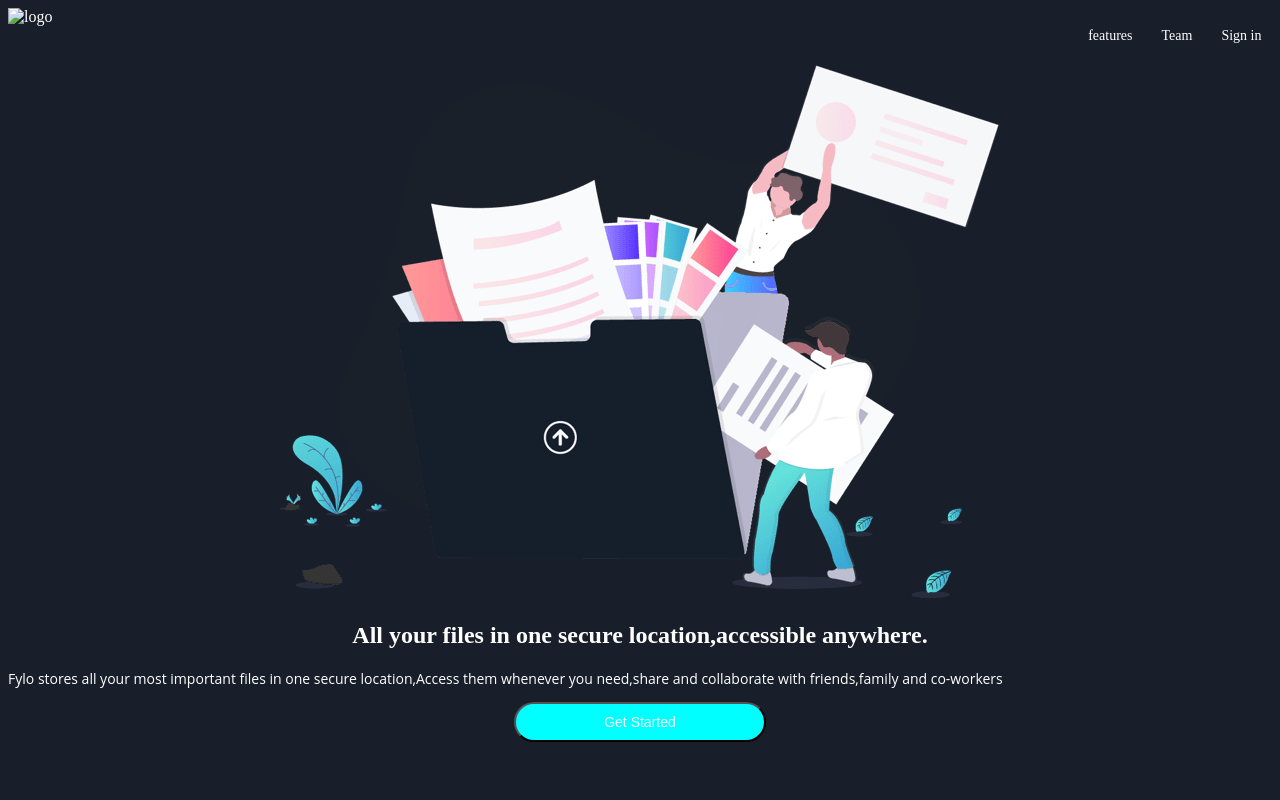
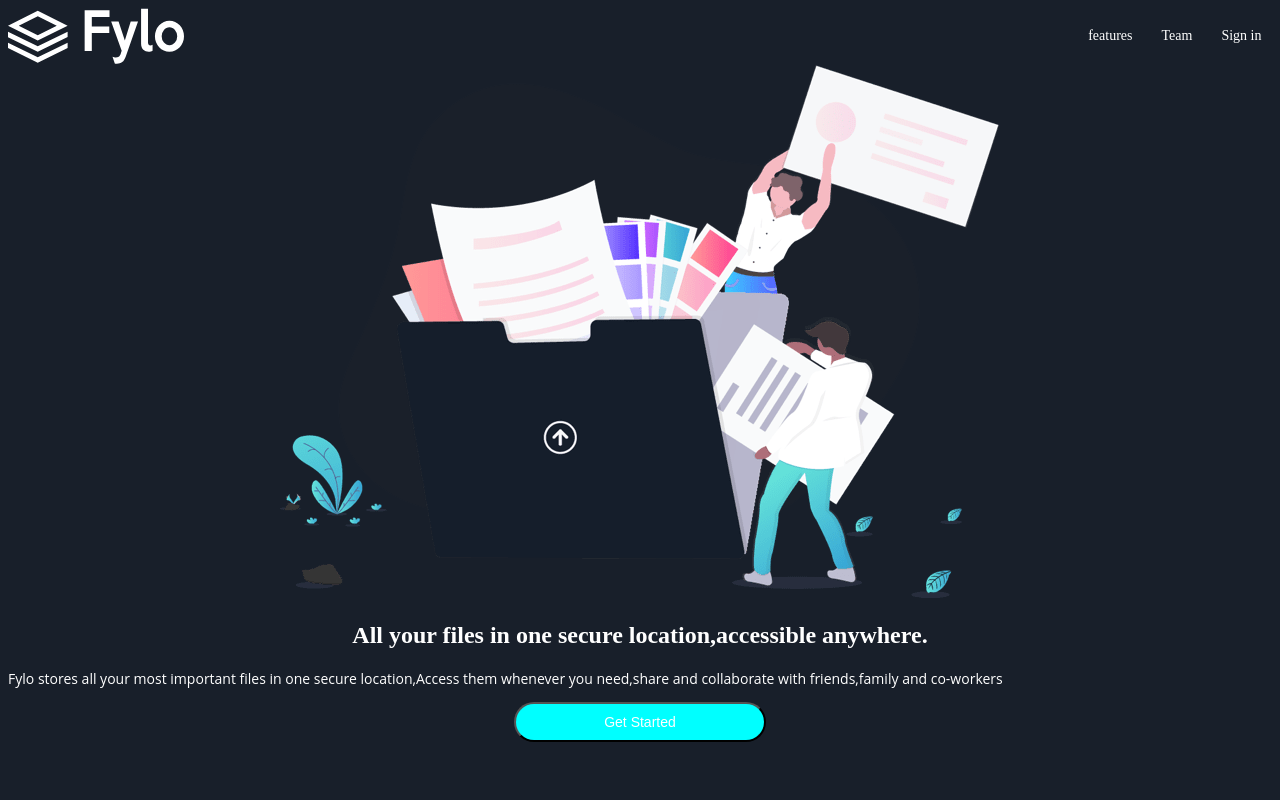
Before and after one commit to Psalmzcode/fylo-project-Group144, a plain HTML site: page index.html in a window 1280 px wide. Shown: the top 800 px of the page. Drawn offline with Linux system fonts and the light colour scheme; files whose address does not match are found by name.

Commit message:
update index.html file

```diff
--- a/index.html
+++ b/index.html
@@ -11,7 +11,7 @@
     <!--navbar starts here-->
     <div class="content">
       <div class="navbar">
-        <img src="/images/logo.svg" alt="logo" />
+        <img src="logo.svg" alt="logo" />
 
         <!--navlinks starts here-->
         <div class="nav-links">
```
